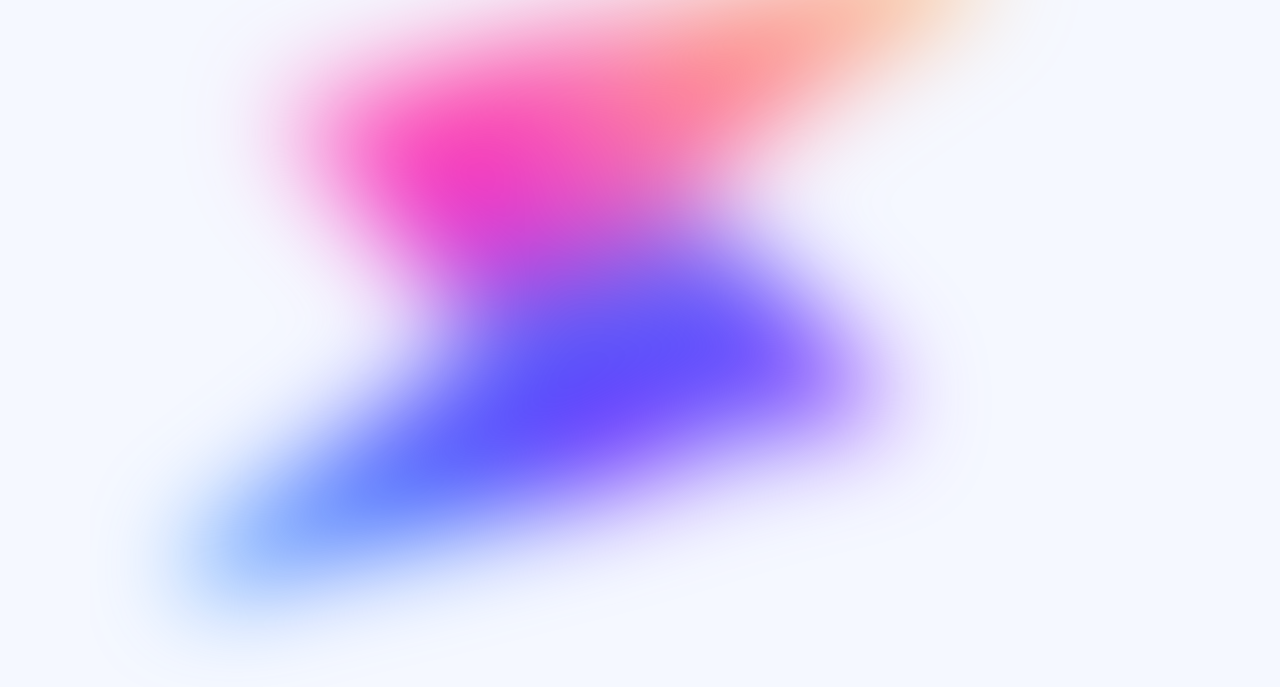
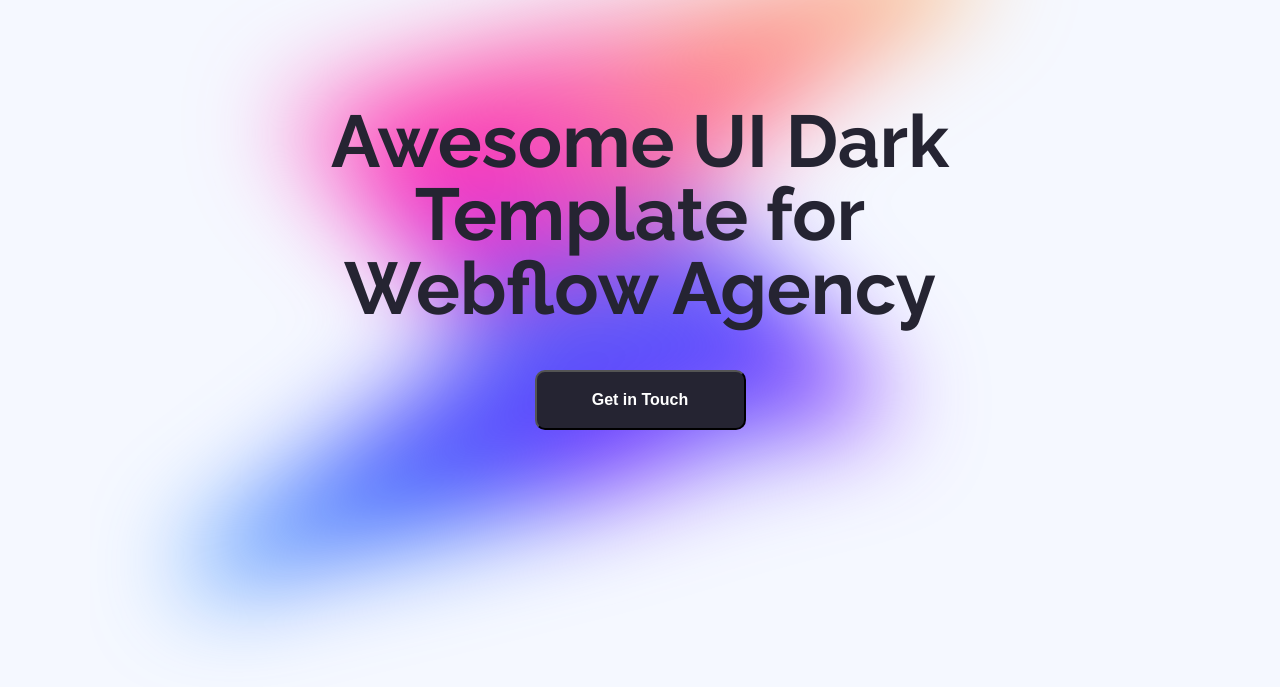
Before and after one commit to aniketgarole/fleapo, a plain HTML site: page index.html in a window 1280 px wide. Shown: the part 83-770 px from the top of the page. Drawn offline with Linux system fonts and the light colour scheme.

Commit message:
banner completed

```diff
--- a/index.html
+++ b/index.html
@@ -25,6 +25,10 @@
             <button class="signup-btn">Sign Up</button>
         </div>
     </div>
+    <div class="banner-div">
+        <p>Awesome UI Dark Template for Webflow Agency</p>
+        <button>Get in Touch</button>
+    </div>
 
     <script src="script.js"></script>
   </body>
--- a/styles.css
+++ b/styles.css
@@ -13,7 +13,8 @@
 
 body {
     background-color: rgba(245, 248, 255, 1);
-    font-family: "inter"
+    font-family: "inter";
+    width: 100%
 
 }
 
@@ -89,3 +90,36 @@ body {
 
 
 /* navbar end */
+
+
+.banner-div {
+    width: 764px;
+    --c-width: 764px;
+    height: 315px;
+
+    text-align: center;
+    position: absolute;
+    top: 188px;
+    left: calc(50% - (var(--c-width) / 2));
+    font-family: "raleway";
+    /* margin: 0 auto; */
+
+}
+
+.banner-div p {
+    color: rgba(37, 36, 50, 1);
+    font-weight: 700;
+    font-size: 73.34px;
+    line-height: 73.34px;
+}
+
+.banner-div button {
+    width: 211px;
+    height: 60px;
+    border-radius: 10px;
+    font-weight: 700;
+    font-size: 16px;
+    color: rgba(255, 255, 255, 1);
+    background-color: rgba(37, 36, 50, 1);
+    margin-top: 45px;
+}
```
